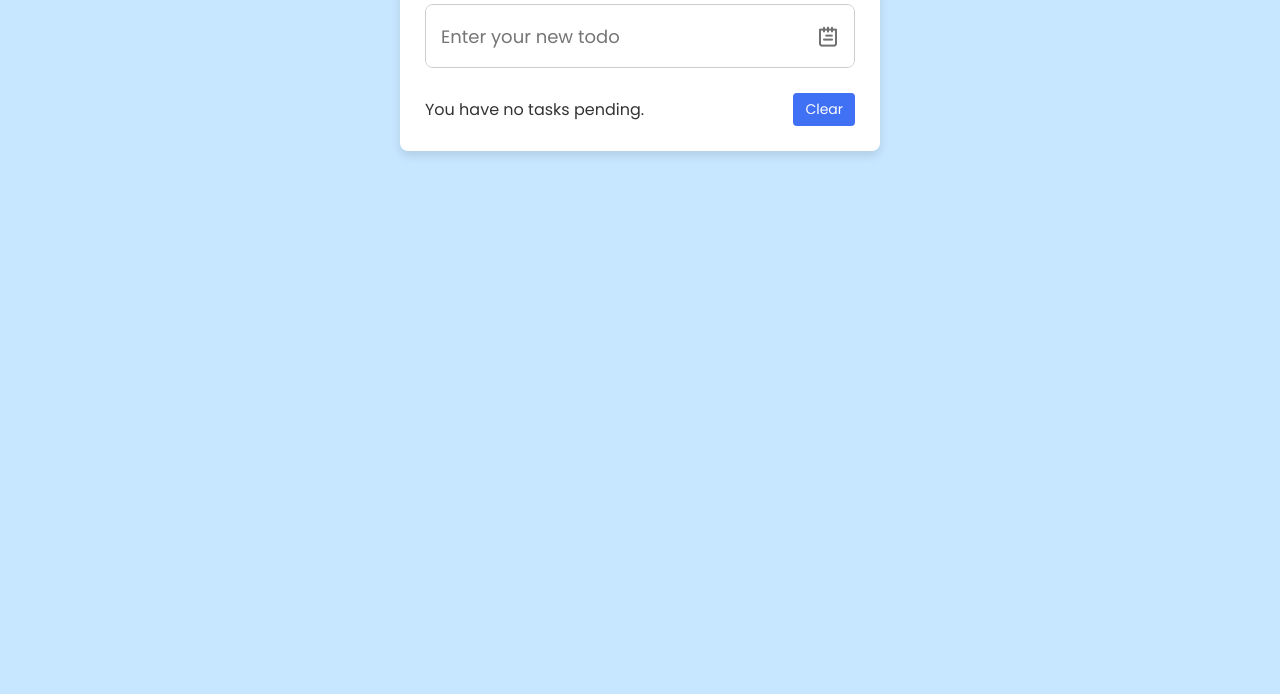
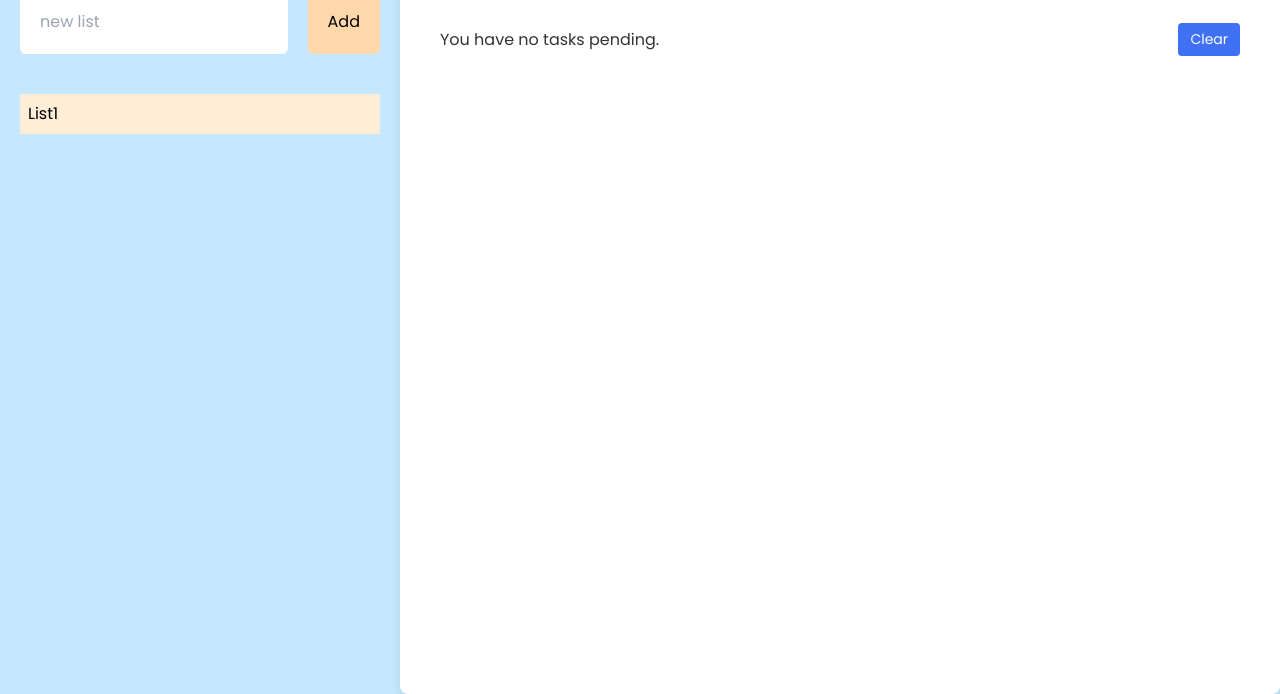
Before and after one commit to islomfrontdev/microsoft-todo, a plain HTML site: page index.html in a window 1280 px wide. Shown: the part 106-800 px from the top of the page. Drawn offline with nearby package versions, Linux system fonts and the light colour scheme.

Commit message:
list added

```diff
--- a/index.html
+++ b/index.html
@@ -6,13 +6,30 @@
     <meta name="viewport" content="width=device-width, initial-scale=1.0" />
     <title>To do</title>
     <link rel="stylesheet" href="./style.css" />
+
+    <script src="https://cdn.tailwindcss.com"></script>
     <link
       rel="stylesheet"
       href="https://unicons.iconscout.com/release/v4.0.0/css/line.css"
     />
   </head>
   <body>
-    <div class="container">
+    <div class="flex">
+      <div class="w-[400px] h-screen bg-[#c6e7ff] p-5">
+        <p class="text-3xl font-bold">Lists</p>
+        <form class="flex mt-10 gap-5">
+          <input
+            type="text"
+            class="w-full p-5 rounded-md"
+            placeholder="new list"
+          />
+          <button class="bg-orange-200 px-5 rounded-md">Add</button>
+        </form>
+        <div class="mt-5">
+          <button class="bg-orange-100 w-full text-left p-2 mt-5">List1</button>
+        </div>
+      </div>
+      <div class="todo-container flex-1 p-10">
         <div class="input-field">
           <textarea placeholder="Enter your new todo"></textarea>
           <i class="uil uil-notes note-icon"></i>
@@ -27,6 +44,8 @@
           <button class="clear-button">Clear</button>
         </div>
       </div>
+    </div>
+
     <script src="./script.js"></script>
   </body>
 </html>
--- a/style.css
+++ b/style.css
@@ -27,17 +27,14 @@ body {
   background: #aaa;
 }
 
-.container {
+.todo-container {
   position: relative;
-  max-width: 480px;
   width: 100%;
   border-radius: 8px;
-  padding: 25px;
-  margin: 85px auto 0;
   background-color: #fff;
   box-shadow: 0 5px 10px rgba(0, 0, 0, 0.1);
 }
-.container .input-field {
+.todo-container .input-field {
   position: relative;
   height: 64px;
   width: 100%;
@@ -71,7 +68,7 @@ textarea::-webkit-scrollbar {
 .input-field textarea:focus ~ .note-icon {
   color: #4070f4;
 }
-.container .todoLists {
+.todo-container .todoLists {
   max-height: 380px;
   overflow-y: auto;
   padding-right: 10px;
@@ -87,7 +84,7 @@ textarea::-webkit-scrollbar {
   position: relative;
   cursor: pointer;
 }
-.weast{
+.weast {
   display: flex;
   justify-content: center;
   align-items: center;
@@ -123,7 +120,7 @@ textarea::-webkit-scrollbar {
 .todoLists .list i:hover {
   opacity: 1;
 }
-.container .pending-tasks {
+.todo-container .pending-tasks {
   display: flex;
   align-items: center;
   justify-content: space-between;
@@ -148,7 +145,7 @@ textarea::-webkit-scrollbar {
   background-color: #0e4bf1;
 }
 @media screen and (max-width: 350px) {
-  .container {
+  .todo-container {
     padding: 25px 10px;
   }
 }
```
Lines whose indentation alone changed are shown as unchanged.
